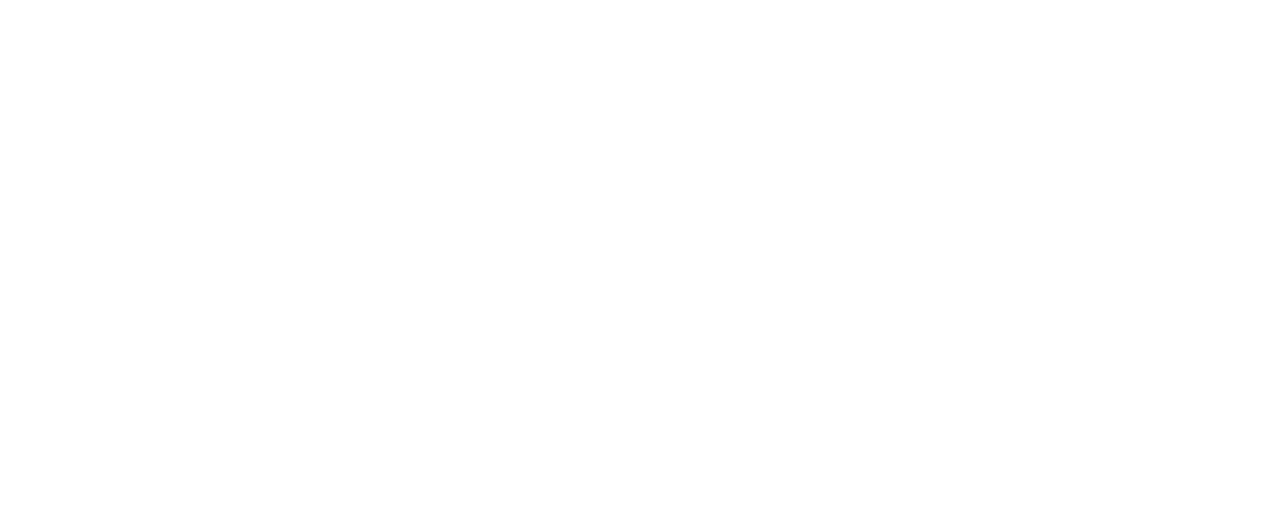
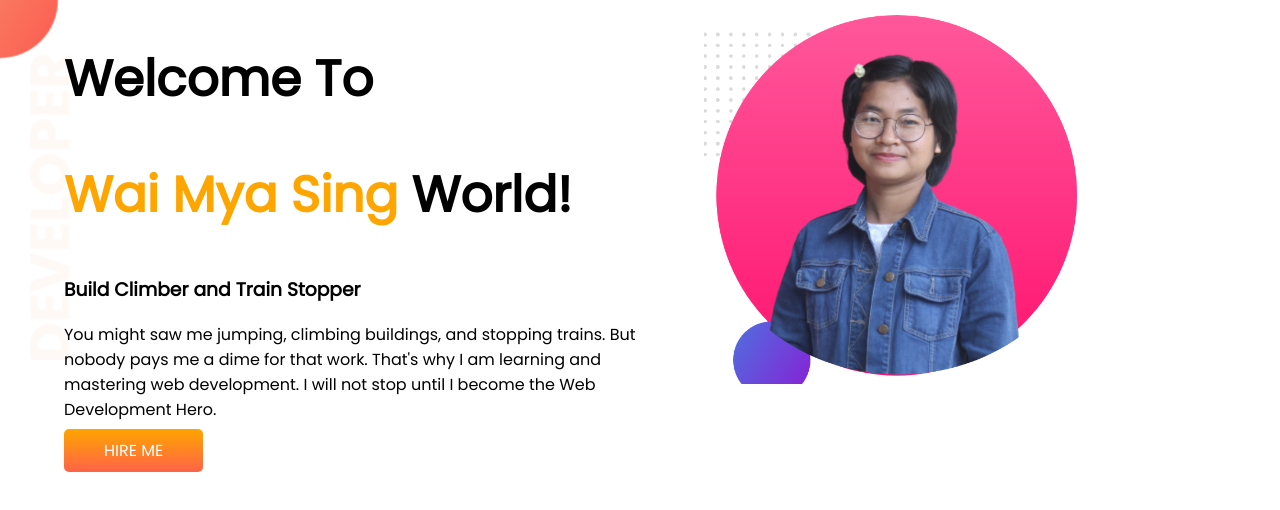
Before and after one commit to WaiMyaSing/developer-portfolio, a plain HTML site: page index.html in a window 1280 px wide. Drawn offline with Linux system fonts and the light colour scheme.

Commit message:
top-banner added

```diff
--- a/index.html
+++ b/index.html
@@ -1,12 +1,35 @@
 <!DOCTYPE html>
 <html lang="en">
+
 <head>
     <meta charset="UTF-8">
     <meta http-equiv="X-UA-Compatible" content="IE=edge">
     <meta name="viewport" content="width=device-width, initial-scale=1.0">
     <title>Wai Mya Sing Marma Portfolio</title>
+    <link rel="preconnect" href="https://fonts.googleapis.com">
+    <link rel="preconnect" href="https://fonts.gstatic.com" crossorigin>
+    <link href="https://fonts.googleapis.com/css2?family=Poppins&display=swap" rel="stylesheet">
+    <link rel="stylesheet" href="style.css">
 </head>
+
 <body>
 
+    <section class="top-banner">
+        <div class="half-width">
+            <h1>Welcome To</h1>
+            <h1><span class="orange">Wai Mya Sing</span> World!</h1>
+
+            <h3>Build Climber and Train Stopper</h3>
+
+            <p>You might saw me jumping, climbing buildings, and stopping trains. But nobody pays me a dime for
+                that work. That's why I am learning and mastering web development. I will not stop until I
+                become the Web Development Hero.</p>
+            <a class="link-buttom" target="_blank" href="https://www.programming-hero.com/">HIRE ME</a>
+        </div>
+        <div class="half-width">
+            <img src="images/my-bg2.png" alt="picture of me">
+        </div>
+    </section>
 </body>
+
 </html>
--- a/style.css
+++ b/style.css
@@ -0,0 +1,44 @@
+body{
+
+    margin: 0;
+    font-family: 'Poppins', sans-serif;
+}
+
+h1{
+
+    font-size: 50px;
+}
+
+.orange{
+
+    color: orange;
+}
+
+section{
+
+    display:flex;
+}
+.half-width{
+
+    width: 50%;
+    padding-left:5%;
+}
+
+.half-width img {
+    width: 400px;
+}
+.link-buttom {
+text-decoration: none;
+background-image: linear-gradient(orange,tomato);
+padding:10px 40px;
+border-radius: 5px;
+color:white;
+font-family: 700;
+
+}
+
+.top-banner {
+
+    background: url(images/top-banner.png);
+    background-repeat: no-repeat;
+}
```
Also changed, not shown: images/dream-bg.png (added), images/exp-bg.png (added), images/jhankar.png (added), images/jhankar2.png (added), images/my-bg.png (added), images/my-bg2.png (added), images/top-banner.png (added), images/wms-removebg-preview.png (added), 8 other files.
